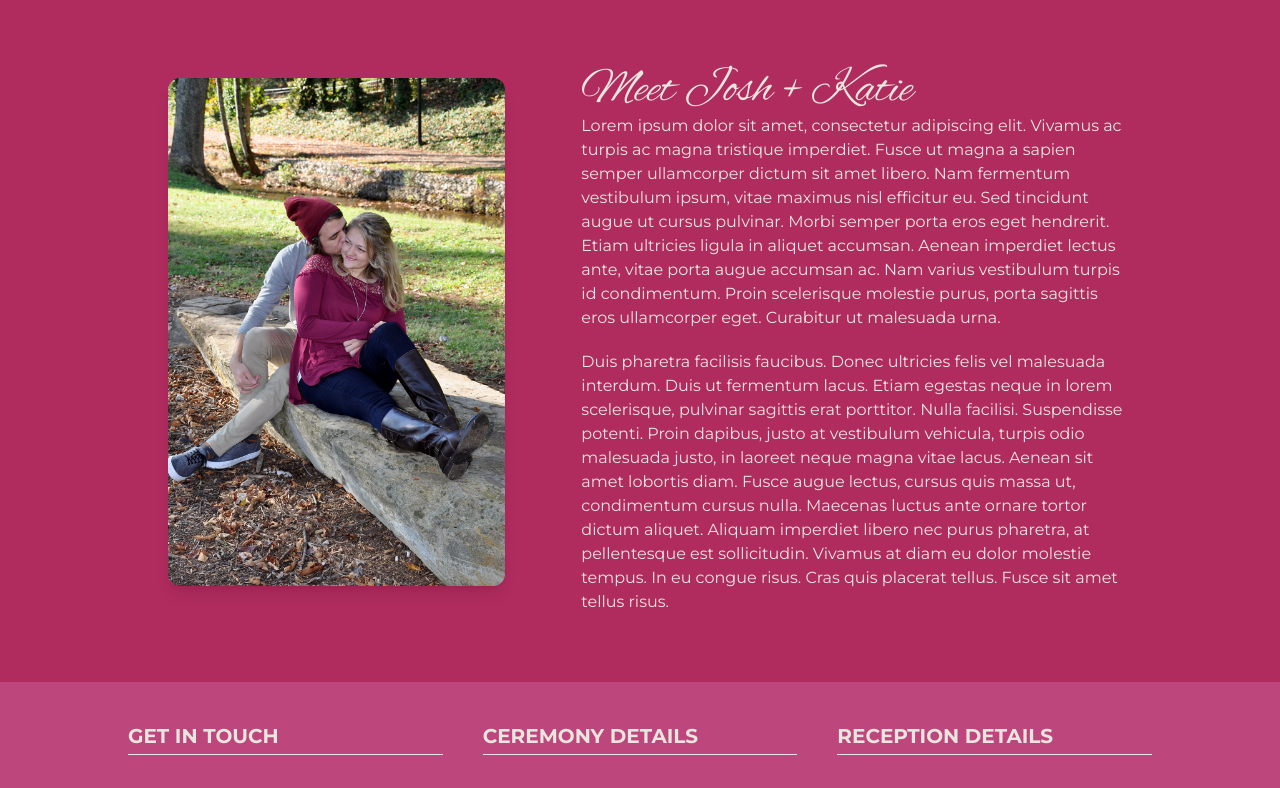
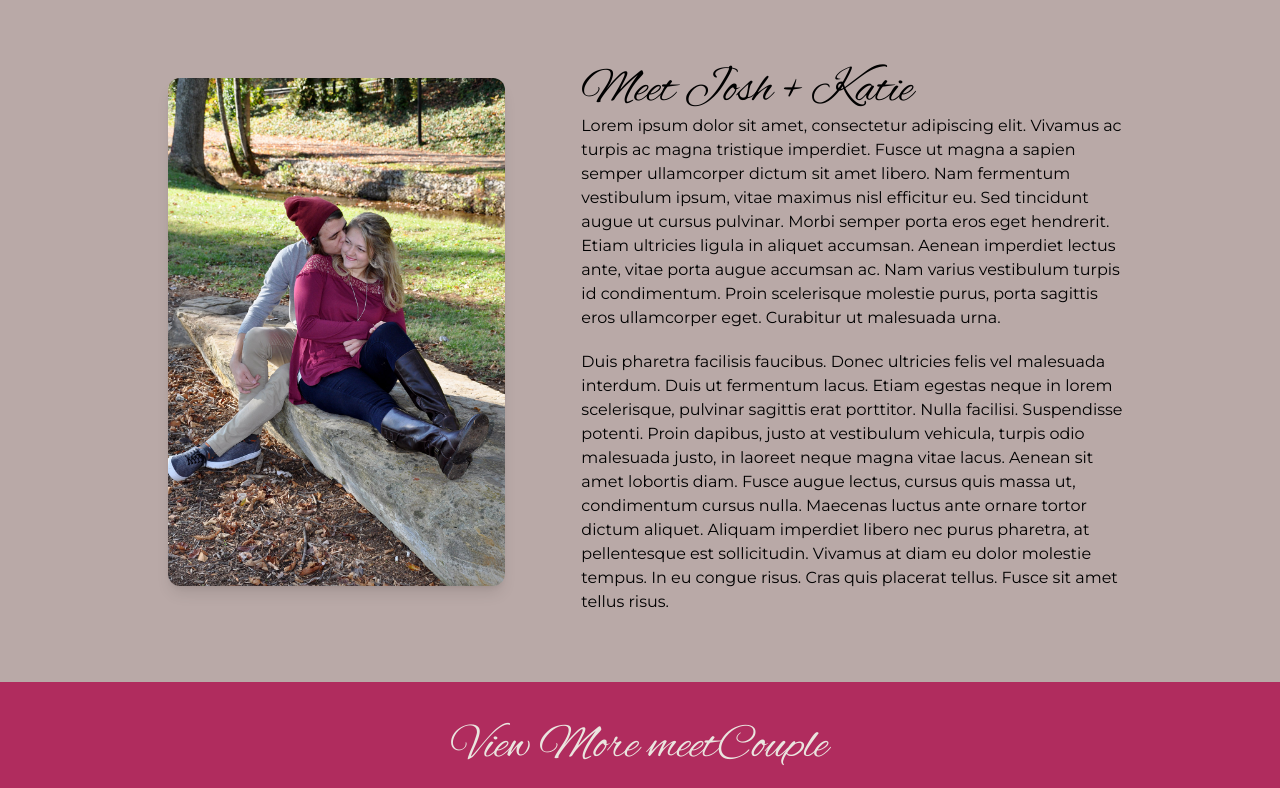
Before and after one commit to Myzwer/BDD-Veluthe, a Nuxt app: page /meetCouple in a window 1280 px wide. Shown: the part 552-1340 px from the top of the page. Built offline with nearby package versions, Linux system fonts and the light colour scheme.

Commit message:
:art: Made some design changes to the meet the couple page. No logic edits, just styles.

```diff
--- a/pages/meetCouple.vue
+++ b/pages/meetCouple.vue
@@ -9,7 +9,7 @@
 			</div>
 		</div>
 
-		<div class="bg-secondary-alt">
+		<div class="bg-tertiary">
 			<div class="text-center mx-auto max-w-2xl md:max-w-5xl">
 				<div class="grid grid-cols-12 gap-4 pt-10 pb-12">
 					<div class="col-span-12 md:col-span-5 px-5">
@@ -19,8 +19,8 @@
 					</div>
 
 					<div class="col-span-12 md:col-span-7 px-5">
-						<h2 class="pt-7 text-5xl text-white text-left">Meet Josh + Katie</h2>
-						<p class="text-white text-left pb-5">Lorem ipsum dolor sit amet, consectetur adipiscing elit. Vivamus
+						<h2 class="pt-7 text-5xl text-left">Meet Josh + Katie</h2>
+						<p class="text-left pb-5">Lorem ipsum dolor sit amet, consectetur adipiscing elit. Vivamus
 							ac turpis ac magna tristique imperdiet. Fusce ut magna a sapien semper ullamcorper dictum
 							sit amet libero. Nam fermentum vestibulum ipsum, vitae maximus nisl efficitur eu. Sed
 							tincidunt augue ut cursus pulvinar. Morbi semper porta eros eget hendrerit. Etiam ultricies
@@ -28,7 +28,7 @@
 							varius vestibulum turpis id condimentum. Proin scelerisque molestie purus, porta sagittis
 							eros ullamcorper eget. Curabitur ut malesuada urna.</p>
 
-						<p class="text-white text-left pb-5">Duis pharetra facilisis faucibus. Donec ultricies felis vel
+						<p class="text-left pb-5">Duis pharetra facilisis faucibus. Donec ultricies felis vel
 							malesuada interdum. Duis ut fermentum lacus. Etiam egestas neque in lorem scelerisque,
 							pulvinar sagittis erat porttitor. Nulla facilisi. Suspendisse potenti. Proin dapibus, justo
 							at vestibulum vehicula, turpis odio malesuada justo, in laoreet neque magna vitae lacus.
@@ -38,10 +38,11 @@
 							congue risus. Cras quis placerat tellus. Fusce sit amet tellus risus.</p>
 
 					</div>
-
 				</div>
 			</div>
 		</div>
+
+		<button-footer />
 	</div>
 </template>
 
```
